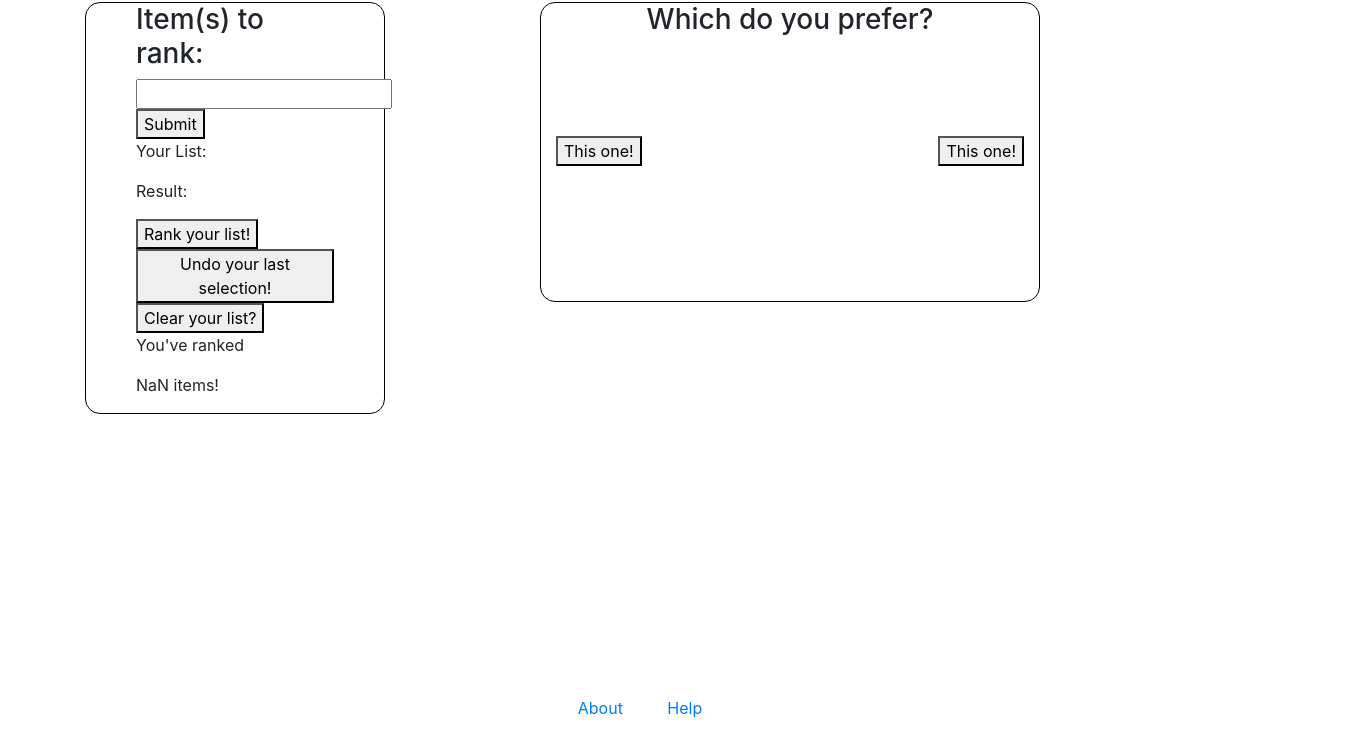
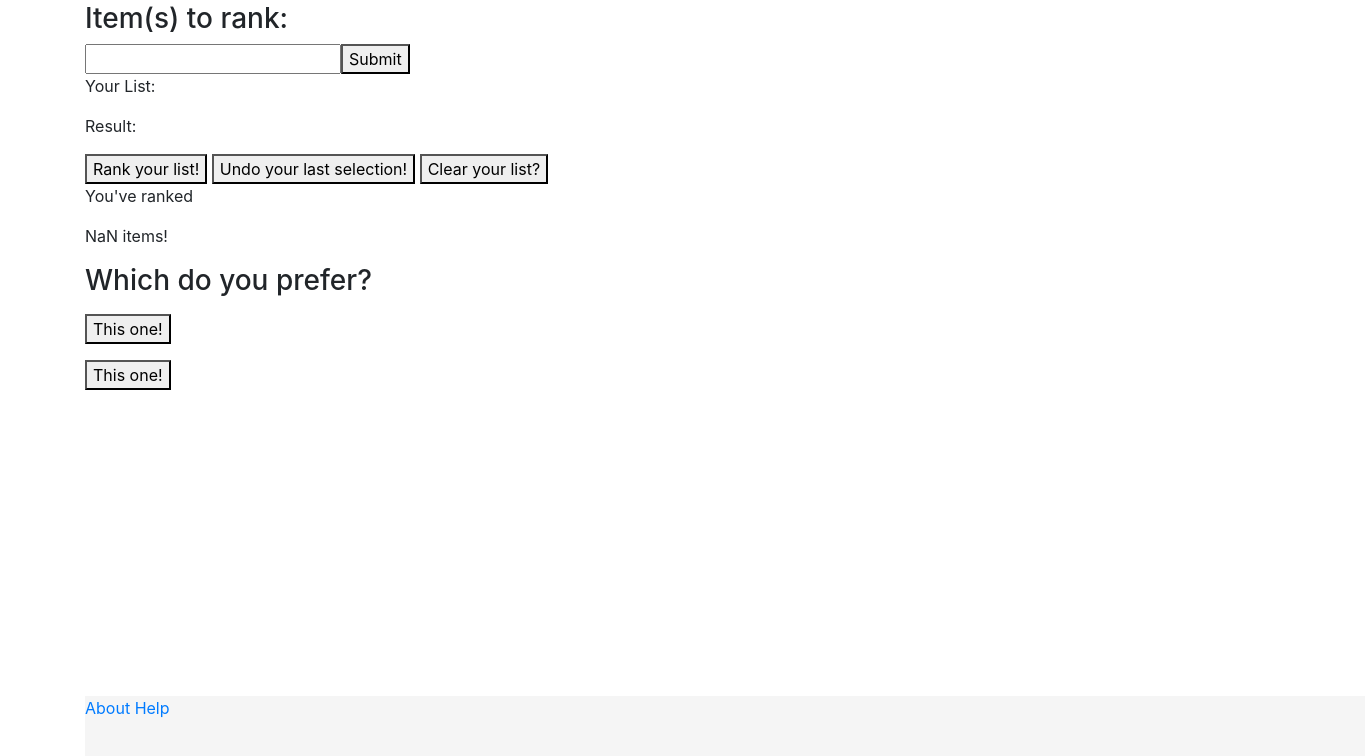
Before and after one commit to TWHarr/ListRank, a plain HTML site: page rankGit.html in a window 1280 px wide. Shown: the part 44-800 px from the top of the page, 1365 px wide, since content can reach past the window. Drawn offline with nearby package versions, Linux system fonts and the light colour scheme.

```diff
--- a/rankStyle.css
+++ b/rankStyle.css
@@ -1,72 +1,17 @@
-.item1 {
-    float: left;
-    padding-left: 15px;
-    padding-top: 75px;
+html {
+	position: relative;
+	min-height: 100%;
 }
 
-.item2 {
-    float: right;
-    padding-right: 15px;
-    padding-top: 75px;
-}
-
-.choice {
-	overflow: hidden;
-	height: 300px;
-	max-width: 500px;
-	margin: 0 auto;
-	text-align: center;
-	border: 1px black solid;
-	border-radius: 15px;
-}
-
-.list {
-	float: left;
-	padding-left:50px;
-	padding-right:50px;
-	max-width: 300px;
-	border: 1px black solid;
-	border-radius: 15px;
-}
-
-.footer {
-	clear: both;
-}
-
-html, body {
-	margin: 0;
-	padding: 0;
-	height: 100%;
-}
-
-.main {
-	padding-bottom:60px;
-	overflow: auto;
-}
-
-.container {
-	min-height: 100%;
-	position: relative;
-}
-
-.top h2 {
-	padding-left: 50px;
+body {
+	margin-bottom: 60px;
 }
 
 .footer {
 	position: absolute;
-	bottom: 0;
-	left: 0;
-	width: 100%;
-	height: 60px;
-	text-align: center;
+  	bottom: 0;
+  	width: 100%;
+  	/* Set the fixed height of the footer here */
+  	height: 60px;
+  	background-color: #f5f5f5;
 }
-
-.footer a {
-	display: inline;
-	padding: 5px 20px 5px 20px;
-}
-
-.list button {
-	display: block;
-}
```
Also changed, not shown: rankGit.html (line endings or trailing spaces).
